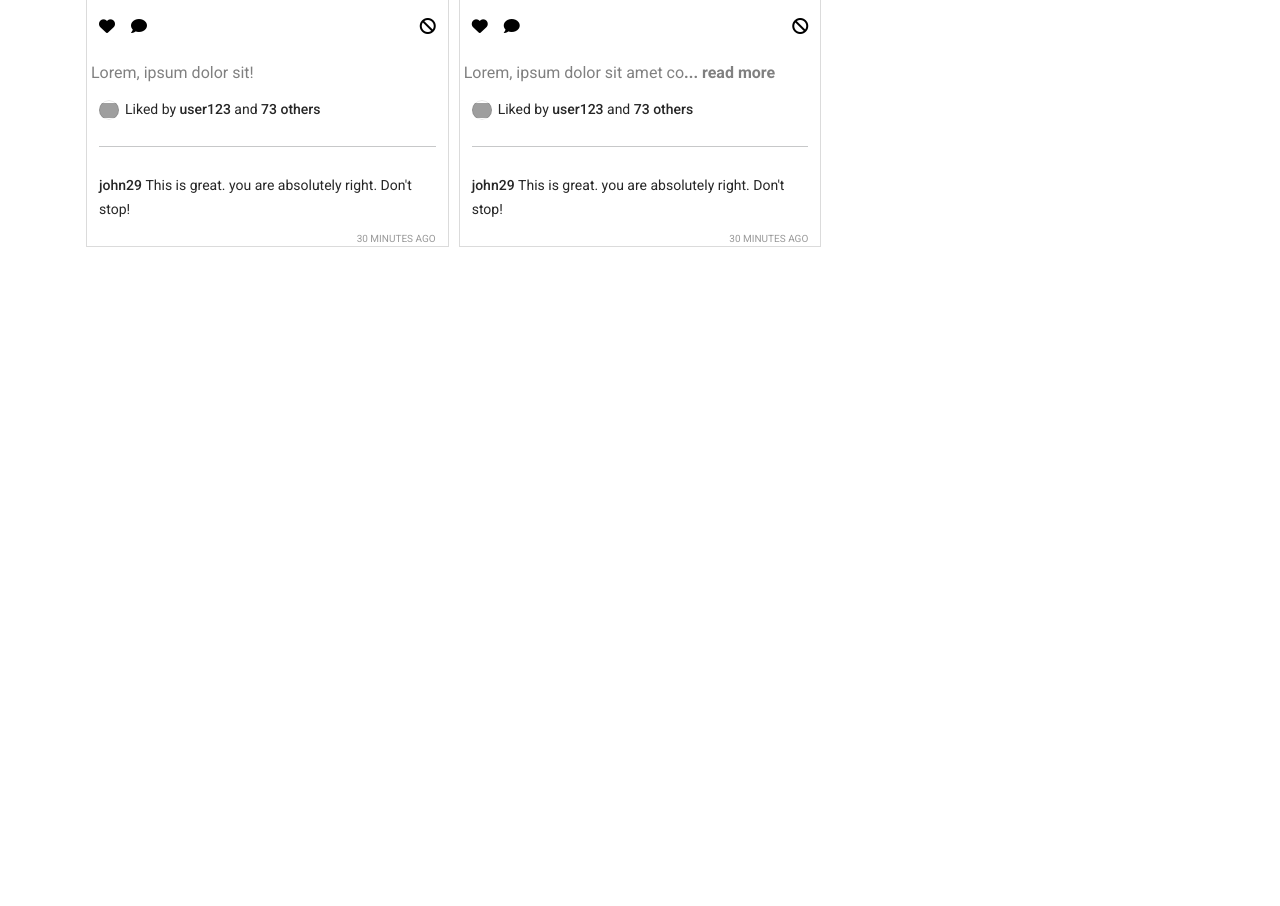
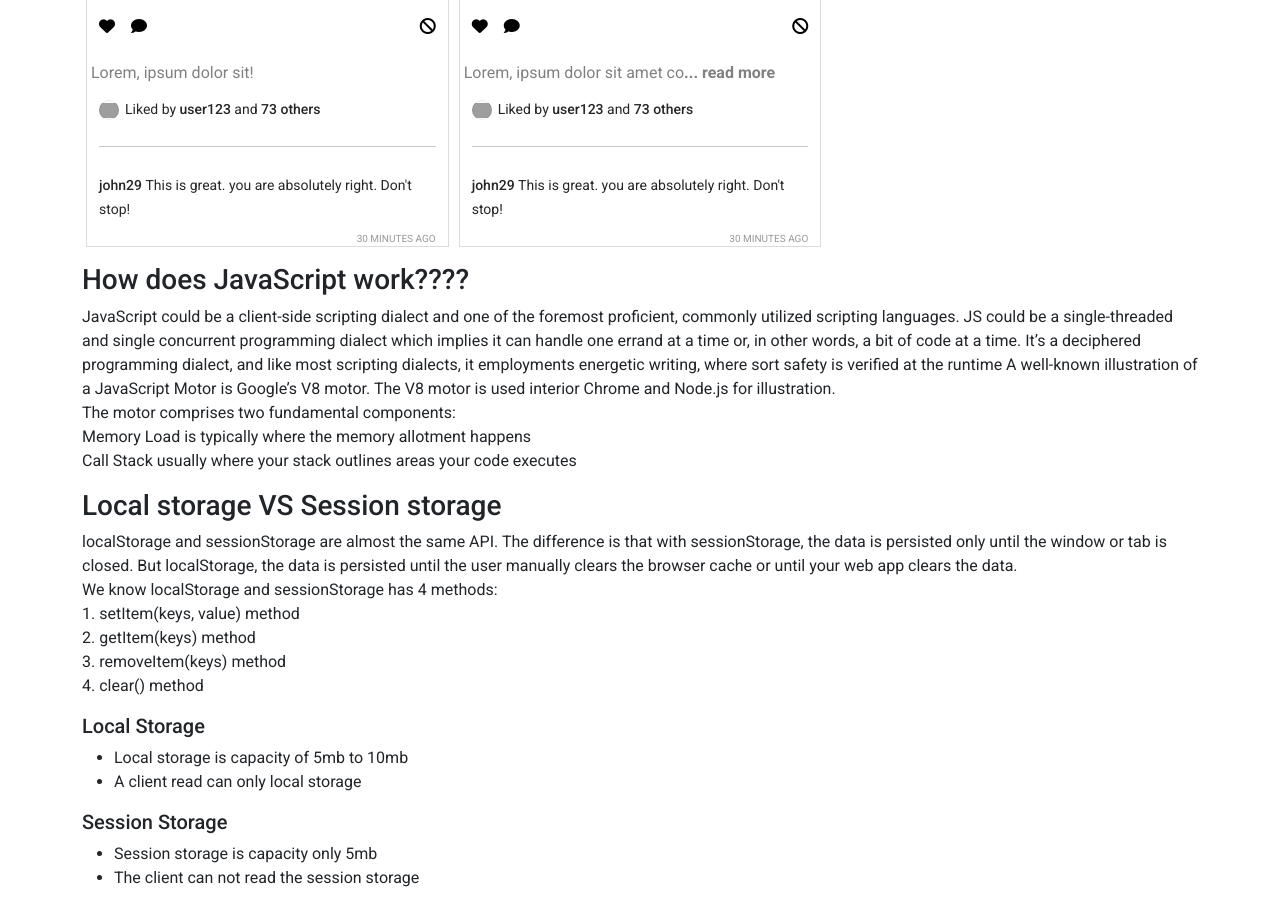
Before and after one commit to rashidul191/insta-shohor, a plain HTML site: page index.html in a window 1280 px wide. Shown: the part 1285-2191 px from the top of the page. Before the commit the page ends 1548 px from the top, so only its background shows below. Drawn offline with nearby package versions, Linux system fonts and the light colour scheme; grey boxes are pictures that could not be loaded.

Commit message:
ans the question and edit some codes

```diff
--- a/index.html
+++ b/index.html
@@ -5,6 +5,7 @@
     <meta http-equiv="X-UA-Compatible" content="IE=edge" />
     <meta name="viewport" content="width=device-width, initial-scale=1.0" />
     <title>Insta-Sohor</title>
+    <link rel="shortcut icon" href="#" type="image/x-icon" />
     <link rel="stylesheet" href="./css/style.css" />
     <!-- Latest compiled and minified CSS -->
     <link
@@ -88,7 +89,50 @@
         <h1>Reported posts</h1>
       </div>
     </main>
-    <footer></footer>
+    <footer class="container">
+      <!-- Question -->
+      <section>
+        <h3>How does JavaScript work????</h3>
+        <p>
+          JavaScript could be a client-side scripting dialect and one of the
+          foremost proficient, commonly utilized scripting languages. JS could
+          be a single-threaded and single concurrent programming dialect which
+          implies it can handle one errand at a time or, in other words, a bit
+          of code at a time. It’s a deciphered programming dialect, and like
+          most scripting dialects, it employments energetic writing, where sort
+          safety is verified at the runtime A well-known illustration of a
+          JavaScript Motor is Google’s V8 motor. The V8 motor is used interior
+          Chrome and Node.js for illustration. <br />
+          The motor comprises two fundamental components: <br />
+          Memory Load is typically where the memory allotment happens <br />
+          Call Stack usually where your stack outlines areas your code executes
+        </p>
+
+        <h3>Local storage VS Session storage</h3>
+        <p>
+          localStorage and sessionStorage are almost the same API. The
+          difference is that with sessionStorage, the data is persisted only
+          until the window or tab is closed. But localStorage, the data is
+          persisted until the user manually clears the browser cache or until
+          your web app clears the data. <br />
+          We know localStorage and sessionStorage has 4 methods: <br />
+          1. setItem(keys, value) method <br />
+          2. getItem(keys) method <br />
+          3. removeItem(keys) method <br />
+          4. clear() method
+        </p>
+        <h5>Local Storage</h5>
+        <ul>
+          <li>Local storage is capacity of 5mb to 10mb</li>
+          <li>A client read can only local storage</li>
+        </ul>
+        <h5>Session Storage</h5>
+        <ul>
+          <li>Session storage is capacity only 5mb</li>
+          <li>The client can not read the session storage</li>
+        </ul>
+      </section>
+    </footer>
 
     <!-- add javascript  file  -->
     <script src="./js/app.js"></script>
--- a/js/app.js
+++ b/js/app.js
@@ -1,18 +1,16 @@
 let posts = [];
 
 let likedPostsId = [];
-
 const reportedPostsId = [];
 
 const getLikedPosts = () => {
+  //console.log(likedPostsId);
   return posts.filter((post) => likedPostsId.includes(post.id));
 };
 
 const getReportedPosts = () => {
-
   //console.log(posts)
   return posts.filter((post) => reportedPostsId.includes(post.id));
-
 };
 
 const isLiked = (id) => {
@@ -21,14 +19,17 @@ const isLiked = (id) => {
 
 const addToLiked = (id) => {
   // like post done
- likedPostsId.push(id);
+  likedPostsId.push(id);
+
   showPosts(posts);
 };
 
 const reportPost = (id) => {
   reportedPostsId.push(id);
 
-  const remainingPosts = posts.filter((post) => !reportedPostsId.includes(post.id));
+  const remainingPosts = posts.filter(
+    (post) => !reportedPostsId.includes(post.id)
+  );
 
   showPosts(remainingPosts);
 };
@@ -100,7 +101,9 @@ const createPost = (post) => {
               <div class="post__footer">
                 <div class="post__buttons">
                   <button class="post__button" onclick="addToLiked(${post.id})">
-                  <i class="fa-solid fa-heart ${isLiked(post.id) && "text-danger"}"></i>
+                  <i class="fa-solid fa-heart ${
+                    isLiked(post.id) && "text-danger"
+                  }"></i>
                   </button>
                   <button class="post__button">
                     <i class="fa-solid fa-comment"></i>
@@ -160,17 +163,20 @@ const showPosts = (posts) => {
 
 const displayLikedPosts = () => {
   const likedPosts = getLikedPosts();
+
+  console.log(likedPosts);
+
   likedPosts.forEach((post) => {
     const div = createPost(post);
+
+    console.log(div);
     document.getElementById("liked").appendChild(div);
   });
 };
-
 const displayReportedPosts = () => {
-
   const reportedPosts = getReportedPosts();
-// console.log(reportedPosts);
-  posts.forEach((post) => {
+  // console.log(reportedPosts);
+  reportedPosts.forEach((post) => {
     const div = createPost(post);
     document.getElementById("reported").appendChild(div);
   });
```
